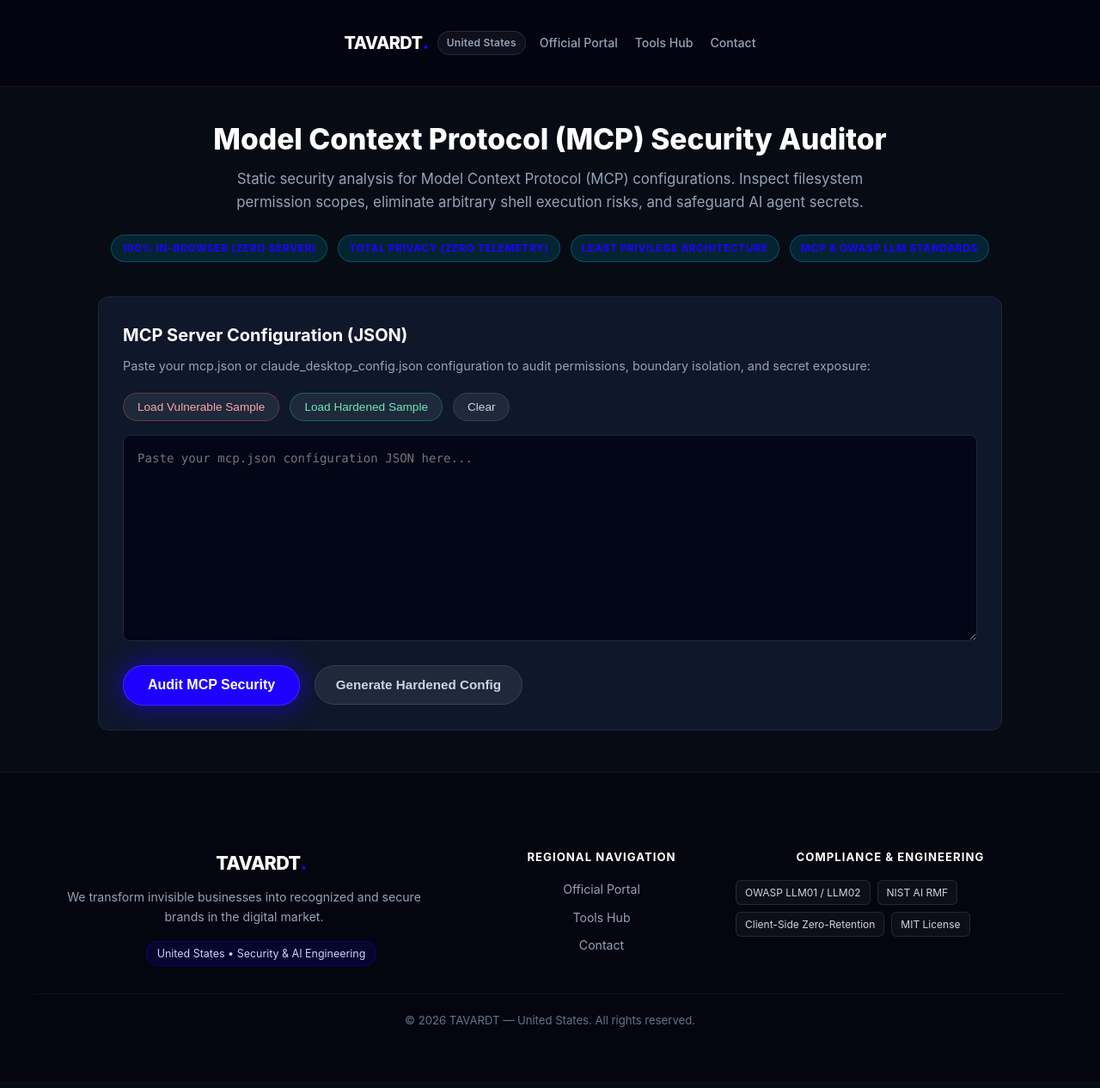
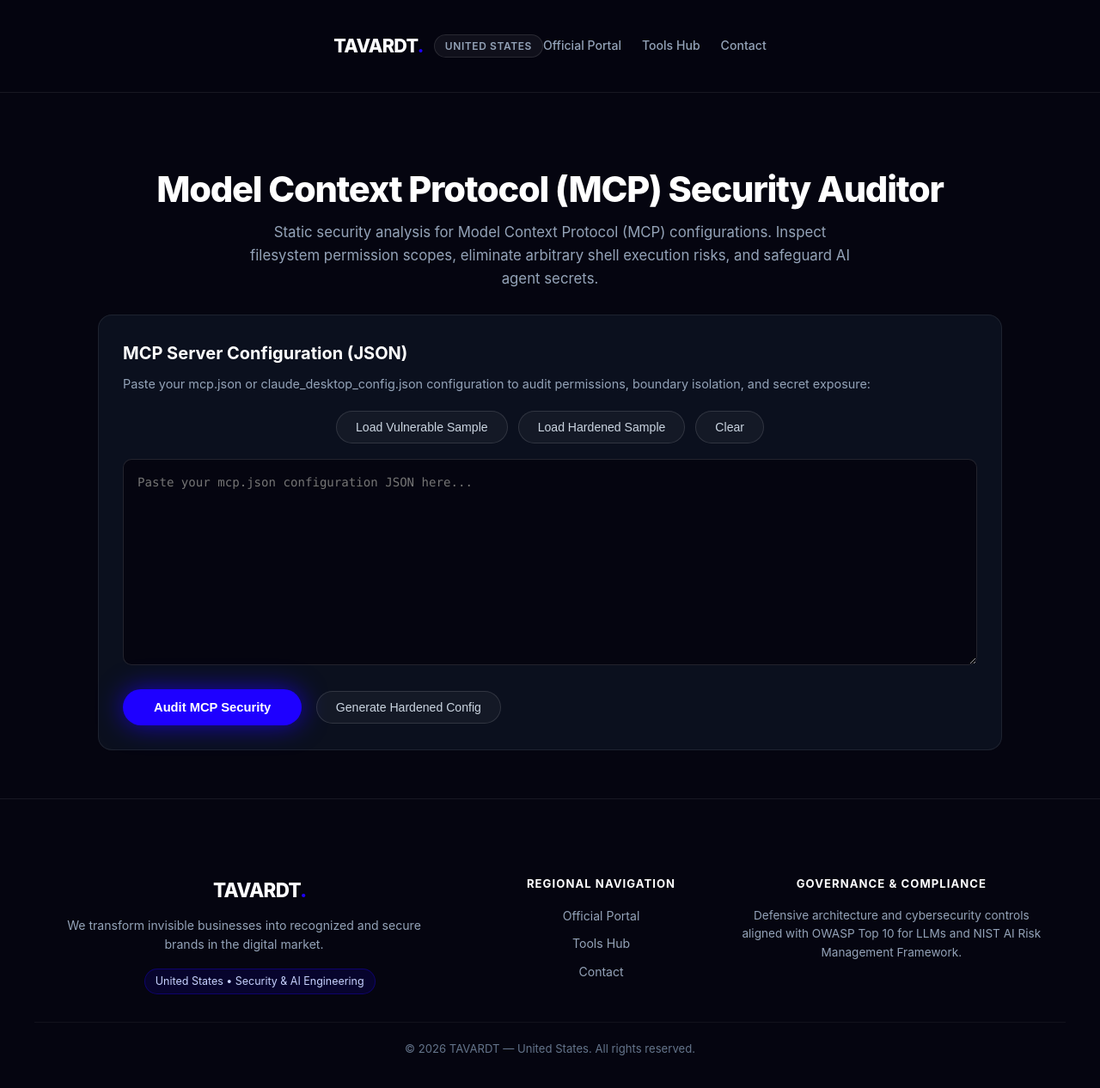
Before and after one commit to TAVARDT-USA/mcp-security-auditor-us, a plain HTML site: page index.html in a window 1280 px wide. Shown: the whole page at 86% size. Drawn offline with Linux system fonts and the light colour scheme.

Commit message:
refactor(pages): apply unified obsidian theme #050510, purge junior badges, center buttons, enforce strict corporate standards

```diff
--- a/index.html
+++ b/index.html
@@ -80,215 +80,300 @@
   </script>
   <style>
 
-/* ==================== TAVARDT BRAND STANDARDIZATION ==================== */
+/* ==========================================================================
+   TAVARDT UNIFIED ENTERPRISE DESIGN SYSTEM (ASTRYX TOKENS)
+   ========================================================================== */
 :root {
-  --tavardt-blue: #1e00ff !important;
-  --tavardt-blue-hover: #1500db !important;
-  --tavardt-blue-glow: 0 0 30px rgba(30, 0, 255, 0.7) !important;
-  --tavardt-blue-glow-lg: 0 0 45px rgba(30, 0, 255, 0.95) !important;
+  --bg: #050510 !important;
+  --bg2: #0b101e !important;
+  --bg3: #111827 !important;
+  --card-bg: #0b101e !important;
+  --surface: #0b101e !important;
+  --surface-card: #0e1526 !important;
+  --surface-elevated: #131d33 !important;
+  --card-border: rgba(255, 255, 255, 0.08) !important;
+  --border: rgba(255, 255, 255, 0.08) !important;
   --accent: #1e00ff !important;
   --accent-hover: #1500db !important;
   --blue: #1e00ff !important;
+  --info: #1e00ff !important;
+  --text: #f8fafc !important;
+  --text-muted: #94a3b8 !important;
+  --text2: #94a3b8 !important;
+  --code-bg: #030712 !important;
+}
+
+html, body {
+  background-color: #050510 !important;
+  color: #f8fafc !important;
+  font-family: -apple-system, BlinkMacSystemFont, "Segoe UI", Roboto, Helvetica, Arial, sans-serif !important;
+  margin: 0 !important;
+  padding: 0 !important;
+  min-height: 100vh !important;
+  -webkit-font-smoothing: antialiased !important;
 }
 
 /* Header */
 .tavardt-header {
-  width: 100%;
-  background: rgba(5, 5, 16, 0.94);
-  backdrop-filter: blur(12px);
-  -webkit-backdrop-filter: blur(12px);
-  border-bottom: 1px solid rgba(255, 255, 255, 0.08);
-  position: sticky;
-  top: 0;
-  z-index: 999;
+  width: 100% !important;
+  background: rgba(5, 5, 16, 0.95) !important;
+  backdrop-filter: blur(16px) !important;
+  -webkit-backdrop-filter: blur(16px) !important;
+  border-bottom: 1px solid rgba(255, 255, 255, 0.08) !important;
+  position: sticky !important;
+  top: 0 !important;
+  z-index: 1000 !important;
 }
 .tavardt-header-inner {
-  max-width: 1200px;
-  margin: 0 auto;
-  padding: 14px 24px;
-  display: flex;
-  justify-content: space-between;
-  align-items: center;
-  gap: 16px;
-  flex-wrap: wrap;
+  max-width: 1200px !important;
+  margin: 0 auto !important;
+  padding: 16px 24px !important;
+  display: flex !important;
+  justify-content: space-between !important;
+  align-items: center !important;
+  box-sizing: border-box !important;
 }
 .tavardt-brand {
-  display: inline-flex;
-  align-items: center;
-  gap: 10px;
-  text-decoration: none;
-  color: #ffffff;
+  display: inline-flex !important;
+  align-items: center !important;
+  gap: 12px !important;
+  text-decoration: none !important;
+  color: #ffffff !important;
 }
 .tavardt-logo-text {
-  font-size: 1.25rem;
-  font-weight: 800;
-  letter-spacing: -0.03em;
-  color: #ffffff;
+  font-size: 1.35rem !important;
+  font-weight: 800 !important;
+  letter-spacing: -0.03em !important;
+  color: #ffffff !important;
 }
 .tavardt-brand-dot {
   color: #1e00ff !important;
-  font-size: 1.4rem;
-  line-height: 1;
 }
 .tavardt-badge-jurisdiction {
-  font-size: 0.75rem;
-  font-weight: 600;
-  color: #94a3b8;
-  padding: 3px 10px;
-  background: rgba(255, 255, 255, 0.05);
-  border: 1px solid rgba(255, 255, 255, 0.1);
-  border-radius: 9999px;
-  letter-spacing: 0.02em;
+  font-size: 0.75rem !important;
+  font-weight: 600 !important;
+  color: #94a3b8 !important;
+  padding: 3px 12px !important;
+  background: rgba(255, 255, 255, 0.05) !important;
+  border: 1px solid rgba(255, 255, 255, 0.1) !important;
+  border-radius: 9999px !important;
+  text-transform: uppercase !important;
+  letter-spacing: 0.05em !important;
 }
 .tavardt-nav {
-  display: flex;
-  align-items: center;
-  gap: 20px;
-  flex-wrap: wrap;
+  display: flex !important;
+  align-items: center !important;
+  gap: 24px !important;
 }
 .tavardt-nav-link {
-  color: #94a3b8;
-  text-decoration: none;
-  font-size: 0.88rem;
-  font-weight: 500;
-  transition: color 0.2s ease;
+  color: #94a3b8 !important;
+  text-decoration: none !important;
+  font-size: 0.88rem !important;
+  font-weight: 500 !important;
+  transition: color 0.2s ease !important;
 }
 .tavardt-nav-link:hover {
-  color: #ffffff;
+  color: #ffffff !important;
 }
 
-/* Centered Button Row */
-.btn-row, .sample-buttons {
+/* Hero Section */
+.tavardt-hero, .hero {
+  max-width: 1000px !important;
+  margin: 0 auto !important;
+  padding: 48px 24px 28px !important;
+  text-align: center !important;
+  box-sizing: border-box !important;
+  background: transparent !important;
+  border: none !important;
+}
+.tavardt-hero h1, .hero h1, h1 {
+  font-size: clamp(1.8rem, 4vw, 2.6rem) !important;
+  font-weight: 800 !important;
+  letter-spacing: -0.03em !important;
+  margin: 0 0 12px 0 !important;
+  color: #ffffff !important;
+  line-height: 1.2 !important;
+}
+.tavardt-hero p, .hero p {
+  font-size: 1.05rem !important;
+  color: #94a3b8 !important;
+  max-width: 720px !important;
+  margin: 0 auto !important;
+  line-height: 1.6 !important;
+}
+
+/* Strict Suppression of Junior Elements */
+.badge-bar, .badges, .hero-badge, .hero img, .hero-img, .cta-grid, .cta-btn.wa, [class*="wa"],  {
+  display: none !important;
+}
+
+/* Containers and Cards */
+.card, .main-card, .panel, .stage-card, .vector-card {
+  background: #0b101e !important;
+  border: 1px solid rgba(255, 255, 255, 0.08) !important;
+  border-radius: 16px !important;
+}
+.container, main, .main-wrap {
+  background: transparent !important;
+  border: none !important;
+  box-shadow: none !important;
+}
+
+/* Textareas & Inputs */
+textarea, input[type="text"] {
+  background: #050510 !important;
+  border: 1px solid rgba(255, 255, 255, 0.12) !important;
+  border-radius: 10px !important;
+  color: #f8fafc !important;
+  font-family: 'Fira Code', Consolas, Monaco, monospace !important;
+}
+textarea:focus, input[type="text"]:focus {
+  border-color: #1e00ff !important;
+  outline: none !important;
+  box-shadow: 0 0 15px rgba(30, 0, 255, 0.3) !important;
+}
+
+/* Button Centering Containers */
+.btn-row, .presets-row, .sample-buttons {
   display: flex !important;
   justify-content: center !important;
   align-items: center !important;
+  gap: 12px !important;
+  margin: 18px 0 !important;
   flex-wrap: wrap !important;
-  gap: 12px !important;
 }
 
-/* Primary Action Buttons */
-.btn-primary, button.btn-primary, .btn-action-main, #btn-generate-blueprint, #btn-audit, .btn-run, #run-audit-btn, .btn-execute, .btn-analyze, .cta-btn.primary, .btn-act, #btn-copy {
+/* PRIMARY BUTTONS: 100% TAVARDT Electric Blue (#1e00ff) */
+.btn-primary, button.btn-primary, .btn-action-main, #btn-generate-blueprint, #btn-audit, .btn-run, #run-audit-btn, .btn-execute, .btn-analyze {
   background: #1e00ff !important;
   color: #ffffff !important;
+  border: none !important;
   border-radius: 9999px !important;
-  border: 1px solid rgba(255, 255, 255, 0.15) !important;
+  font-size: 0.92rem !important;
+  font-weight: 600 !important;
+  padding: 13px 36px !important;
   box-shadow: 0 0 30px rgba(30, 0, 255, 0.7) !important;
-  font-weight: 600 !important;
   cursor: pointer !important;
   transition: all 0.25s cubic-bezier(0.16, 1, 0.3, 1) !important;
+  text-decoration: none !important;
+  display: inline-flex !important;
+  align-items: center !important;
+  justify-content: center !important;
 }
-.btn-primary:hover, button.btn-primary:hover, .btn-action-main:hover, #btn-generate-blueprint:hover, #btn-audit:hover, .btn-run:hover, #run-audit-btn:hover, .btn-execute:hover, .btn-analyze:hover, .cta-btn.primary:hover, .btn-act:hover, #btn-copy:hover {
+.btn-primary:hover, button.btn-primary:hover, .btn-action-main:hover, #btn-generate-blueprint:hover, #btn-audit:hover, .btn-run:hover, #run-audit-btn:hover, .btn-execute:hover, .btn-analyze:hover {
   background: #1500db !important;
   box-shadow: 0 0 45px rgba(30, 0, 255, 0.95) !important;
   transform: translateY(-1px) !important;
 }
 
-/* Secondary & Preset Buttons */
-.btn-secondary, button.btn-secondary, .btn-sample, .btn-preset, button.btn-preset, .btn-action-secondary, .code-tab, .tab-btn, .cta-btn.secondary {
+/* SECONDARY BUTTONS: Clean dark pill */
+.btn-secondary, button.btn-secondary, .btn-sample, .btn-preset, button.btn-preset, .btn-action-secondary, .code-tab, .tab-btn {
+  background: rgba(255, 255, 255, 0.04) !important;
+  border: 1px solid rgba(255, 255, 255, 0.12) !important;
+  color: #cbd5e1 !important;
   border-radius: 9999px !important;
+  font-size: 0.88rem !important;
+  font-weight: 500 !important;
+  padding: 10px 22px !important;
+  cursor: pointer !important;
   transition: all 0.2s ease !important;
 }
-.btn-secondary:hover, button.btn-secondary:hover, .btn-sample:hover, .btn-preset:hover, button.btn-preset:hover, .btn-action-secondary:hover, .cta-btn.secondary:hover {
+.btn-secondary:hover, button.btn-secondary:hover, .btn-sample:hover, .btn-preset:hover, button.btn-preset:hover, .btn-action-secondary:hover {
   border-color: #1e00ff !important;
   color: #ffffff !important;
+  background: rgba(30, 0, 255, 0.08) !important;
 }
 
-/* Tabs Active */
-.code-tab.active, .tab-btn.active, .tab.active, .arch-btn.active {
+/* Active State for Tabs & Selectors */
+.code-tab.active, .tab-btn.active, .tab.active, .arch-btn.active, .btn-preset.active-hard {
   border-color: #1e00ff !important;
+  color: #ffffff !important;
+  background: rgba(30, 0, 255, 0.12) !important;
 }
 
-/* Footer */
+/* Institutional Footer */
 .tavardt-footer {
-  width: 100%;
-  background: #050510;
-  border-top: 1px solid rgba(255, 255, 255, 0.08);
-  margin-top: 48px;
-  color: #94a3b8;
+  width: 100% !important;
+  background: #050510 !important;
+  border-top: 1px solid rgba(255, 255, 255, 0.08) !important;
+  margin-top: 56px !important;
+  color: #94a3b8 !important;
 }
 .tavardt-footer-inner {
-  max-width: 1200px;
-  margin: 0 auto;
-  padding: 48px 24px 32px;
-  display: grid;
-  grid-template-columns: 2fr 1fr 1.5fr;
-  gap: 36px;
+  max-width: 1200px !important;
+  margin: 0 auto !important;
+  padding: 48px 24px 32px !important;
+  display: grid !important;
+  grid-template-columns: 2fr 1fr 1.5fr !important;
+  gap: 40px !important;
 }
 @media (max-width: 768px) {
   .tavardt-footer-inner {
-    grid-template-columns: 1fr;
-    gap: 28px;
+    grid-template-columns: 1fr !important;
+    gap: 28px !important;
   }
 }
 .tavardt-footer-logo {
-  font-size: 1.35rem;
-  font-weight: 800;
-  color: #ffffff;
-  margin-bottom: 12px;
-  letter-spacing: -0.03em;
+  font-size: 1.4rem !important;
+  font-weight: 800 !important;
+  color: #ffffff !important;
+  margin-bottom: 12px !important;
+  letter-spacing: -0.03em !important;
 }
 .tavardt-footer-mission {
-  font-size: 0.88rem;
-  line-height: 1.6;
-  color: #94a3b8;
-  margin-bottom: 16px;
-  max-width: 440px;
+  font-size: 0.88rem !important;
+  line-height: 1.6 !important;
+  color: #94a3b8 !important;
+  margin-bottom: 16px !important;
+  max-width: 440px !important;
 }
 .tavardt-footer-jurisdiction-tag {
-  display: inline-block;
-  font-size: 0.78rem;
-  color: #c7d2fe;
-  background: rgba(30, 0, 255, 0.12);
-  border: 1px solid rgba(30, 0, 255, 0.3);
-  padding: 4px 12px;
-  border-radius: 9999px;
+  display: inline-block !important;
+  font-size: 0.78rem !important;
+  color: #c7d2fe !important;
+  background: rgba(30, 0, 255, 0.12) !important;
+  border: 1px solid rgba(30, 0, 255, 0.3) !important;
+  padding: 4px 12px !important;
+  border-radius: 9999px !important;
 }
 .tavardt-footer-heading {
-  font-size: 0.82rem;
-  font-weight: 700;
-  text-transform: uppercase;
-  letter-spacing: 0.08em;
-  color: #ffffff;
-  margin-bottom: 16px;
+  font-size: 0.82rem !important;
+  font-weight: 700 !important;
+  text-transform: uppercase !important;
+  letter-spacing: 0.08em !important;
+  color: #ffffff !important;
+  margin-bottom: 16px !important;
 }
 .tavardt-footer-links {
-  list-style: none;
-  padding: 0;
-  margin: 0;
-  display: flex;
-  flex-direction: column;
-  gap: 10px;
+  list-style: none !important;
+  padding: 0 !important;
+  margin: 0 !important;
+  display: flex !important;
+  flex-direction: column !important;
+  gap: 10px !important;
 }
 .tavardt-footer-links a {
-  color: #94a3b8;
-  text-decoration: none;
-  font-size: 0.88rem;
-  transition: color 0.2s ease;
+  color: #94a3b8 !important;
+  text-decoration: none !important;
+  font-size: 0.88rem !important;
+  transition: color 0.2s ease !important;
 }
 .tavardt-footer-links a:hover {
-  color: #1e00ff;
+  color: #1e00ff !important;
 }
-.tavardt-footer-badges {
-  display: flex;
-  flex-wrap: wrap;
-  gap: 8px;
-}
-.tavardt-fbadge {
-  font-size: 0.75rem;
-  color: #cbd5e1;
-  background: rgba(255, 255, 255, 0.04);
-  border: 1px solid rgba(255, 255, 255, 0.1);
-  padding: 4px 10px;
-  border-radius: 6px;
+.tavardt-footer-compliance-text {
+  font-size: 0.85rem !important;
+  line-height: 1.6 !important;
+  color: #94a3b8 !important;
 }
 .tavardt-footer-bottom {
-  max-width: 1200px;
-  margin: 0 auto;
-  padding: 20px 24px;
-  border-top: 1px solid rgba(255, 255, 255, 0.05);
-  text-align: center;
-  font-size: 0.82rem;
-  color: #64748b;
+  max-width: 1200px !important;
+  margin: 0 auto !important;
+  padding: 20px 24px !important;
+  border-top: 1px solid rgba(255, 255, 255, 0.05) !important;
+  text-align: center !important;
+  font-size: 0.82rem !important;
+  color: #64748b !important;
 }
 
   </style>
@@ -302,14 +387,14 @@
       --bg: #070b14;
       --card-bg: #0f172a;
       --card-border: #1e293b;
-      --accent: #1e00ff;
-      --accent-hover: #1500db;
+      --accent: #06b6d4;
+      --accent-hover: #0891b2;
       --text: #f1f5f9;
       --text-muted: #94a3b8;
       --pass: #10b981;
       --warn: #f59e0b;
       --fail: #ef4444;
-      --info: #1e00ff;
+      --info: #3b82f6;
       --code-bg: #020617;
     }
     * { box-sizing: border-box; margin: 0; padding: 0; }
@@ -661,12 +746,7 @@
     <div class="hero">
       <h1>Model Context Protocol (MCP) Security Auditor</h1>
       <p>Static security analysis for Model Context Protocol (MCP) configurations. Inspect filesystem permission scopes, eliminate arbitrary shell execution risks, and safeguard AI agent secrets.</p>
-      <div class="badge-bar">
-        <span class="badge">100% In-Browser (Zero Server)</span>
-        <span class="badge">Total Privacy (Zero Telemetry)</span>
-        <span class="badge">Least Privilege Architecture</span>
-        <span class="badge">MCP & OWASP LLM Standards</span>
-      </div>
+
     </div>
 
     <div class="card">
@@ -747,13 +827,8 @@
       </ul>
     </div>
     <div class="tavardt-footer-col">
-      <div class="tavardt-footer-heading">Compliance & Engineering</div>
-      <div class="tavardt-footer-badges">
-        <span class="tavardt-fbadge">OWASP LLM01 / LLM02</span>
-        <span class="tavardt-fbadge">NIST AI RMF</span>
-        <span class="tavardt-fbadge">Client-Side Zero-Retention</span>
-        <span class="tavardt-fbadge">MIT License</span>
-      </div>
+      <div class="tavardt-footer-heading">Governance & Compliance</div>
+      <p class="tavardt-footer-compliance-text">Defensive architecture and cybersecurity controls aligned with OWASP Top 10 for LLMs and NIST AI Risk Management Framework.</p>
     </div>
   </div>
   <div class="tavardt-footer-bottom">
```
